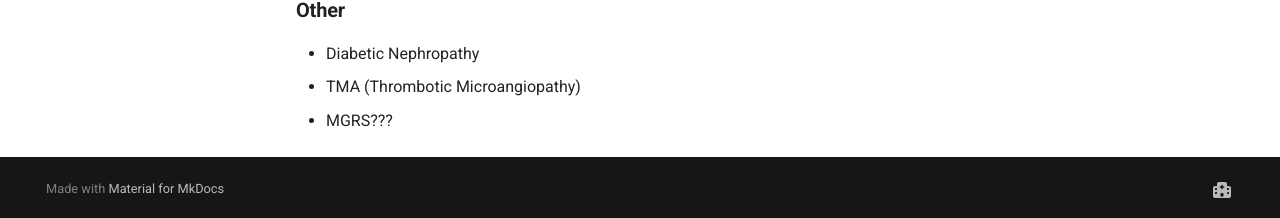
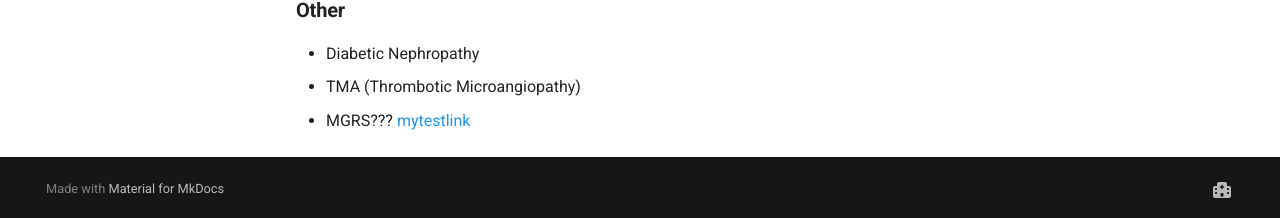
Before and after one commit to TTUNEPH2025/GN, an MkDocs documentation site: the page built from docs/index.md, in a window 1280 px wide and 900 px high, scrolled down 578 px. Shown: the part 679-897 px from the top of the window. Built offline with MkDocs 1.6.1 and Material for MkDocs 9.7.7, drawn with Linux system fonts in a browser that asks for light colours.

Commit message:
Update index.md

```diff
--- a/docs/index.md
+++ b/docs/index.md
@@ -27,3 +27,4 @@
 * Diabetic Nephropathy
 * TMA (Thrombotic Microangiopathy)
 * MGRS???
+[mytestlink](Test.md)
```
